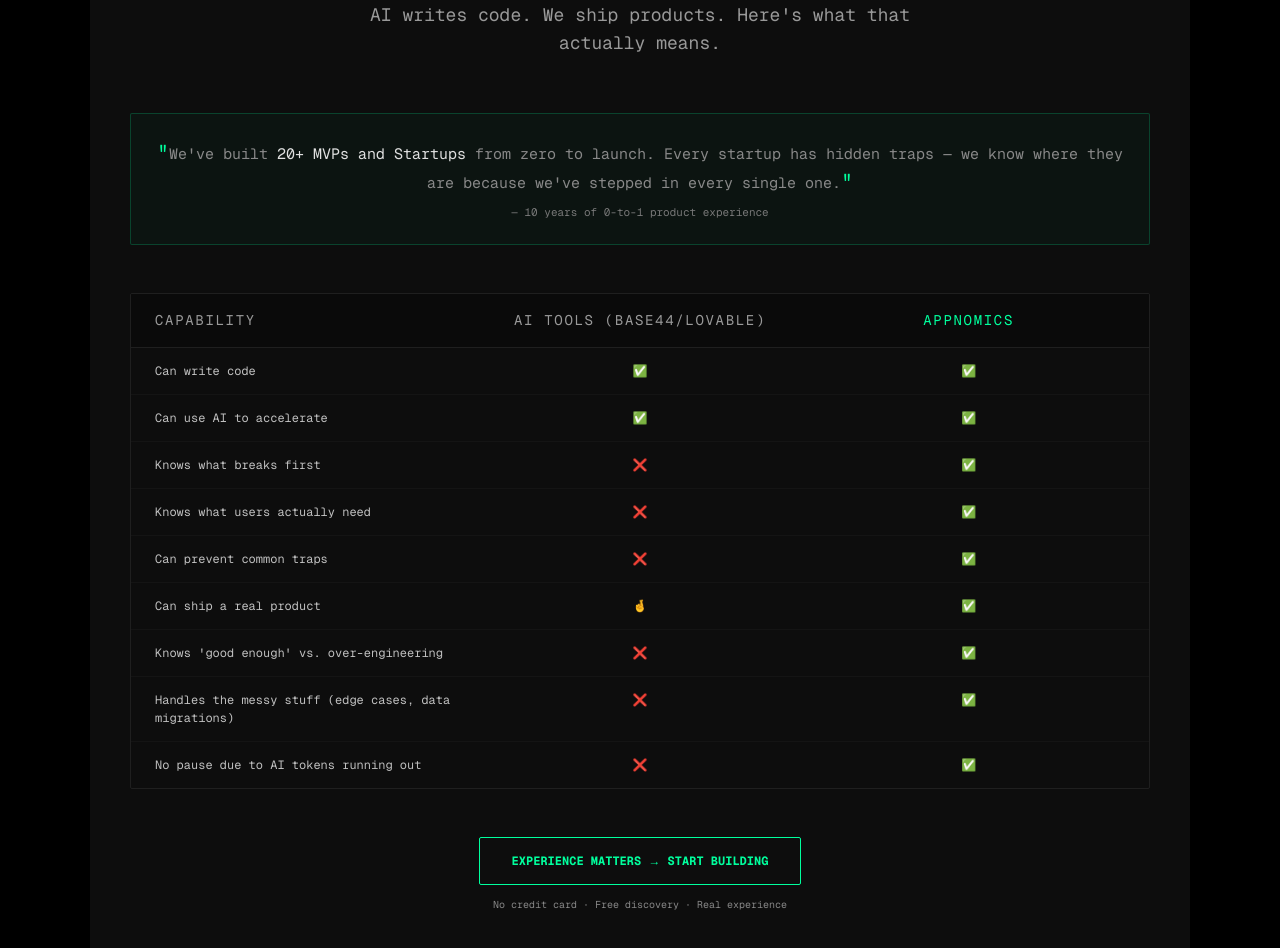
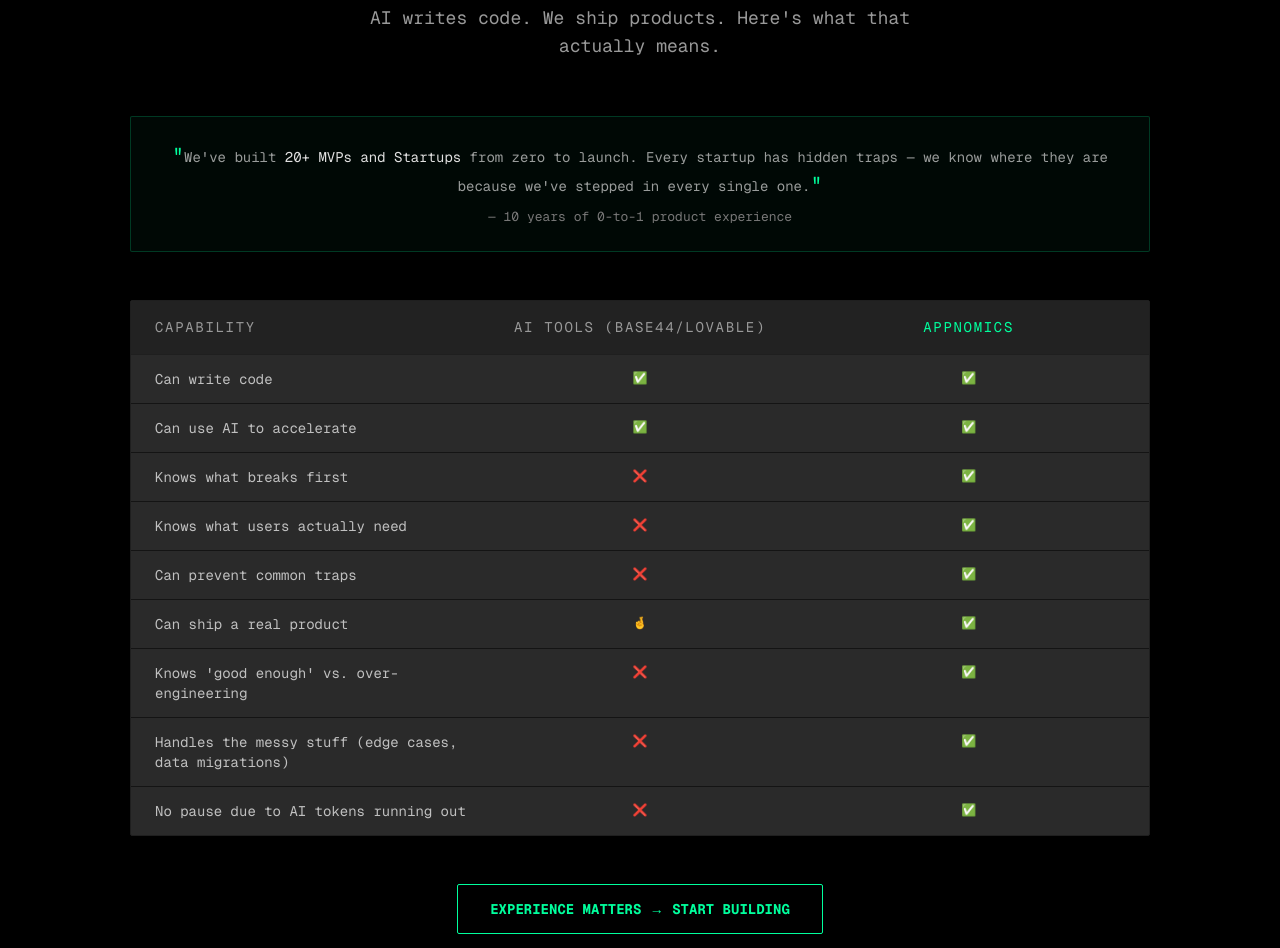
Before and after one commit to rup2701/appnomics-landing, a Next.js app: page / in a window 1280 px wide. Shown: the part 2340-3288 px from the top of the page. Built offline with nearby package versions, Linux system fonts and the light colour scheme.

Commit message:
feat: Enhance Why Appnomics section styles and update text sizes for better readability

```diff
--- a/app/globals.css
+++ b/app/globals.css
@@ -25,3 +25,10 @@
   font-family: Arial, Helvetica, sans-serif;
   overflow-x: clip;
 }
+
+
+
+@theme {
+  --text-sm: 0.875rem; /* Changes the font size for text-sm */
+  --text-sm--line-height: 1.25rem; /* Optional: Sets matching line height */
+}
--- a/components/sections/WhyUs.tsx
+++ b/components/sections/WhyUs.tsx
@@ -2,38 +2,38 @@
 
 export default function WhyAppnomicsSection() {
   return (
-    <section id='why-appnomics' className="py-24 border-t border-[#1a1a1a] bg-[#0d0d0d]">
+    <section id='why-appnomics' className="py-24 border-t border-[#1a1a1a] ">
       <div className="max-w-[1100px] mx-auto px-10">
         <SectionLabel centerAlign={true}>// WHY APPNOMICS</SectionLabel>
 
         <div className="text-center mb-14">
-          <h2 className="text-[clamp(24px,3vw,36px)] font-bold text-[#e0e0e0] mb-2 leading-[1.15] font-mono">
+          <h2 className="text-[clamp(24px,3vw,42px)] font-bold text-[#e0e0e0] mb-2 leading-[1.15] font-mono">
             Experience you can&apos;t prompt.
           </h2>
-          <p className="text-lg text-[#999] font-mono max-w-[600px] mx-auto">
+          <p className="text-lg text-[#fff9] font-mono max-w-[600px] mx-auto">
             AI writes code. We ship products. Here&apos;s what that actually means.
           </p>
         </div>
 
         {/* Hero quote */}
         <div className="border border-[#00ff9d33] rounded-[2px] p-6 bg-[#00ff9d08] mb-12">
-          <p className="text-[15px] text-[#888] font-mono leading-[1.8] text-center">
+          <p className="text-sm text-[#fff9] font-mono leading-[1.8] text-center">
             <span className="text-[#00ff9d] text-xl">"</span>
             We&apos;ve built <span className="text-[#e0e0e0]">20+ MVPs and Startups</span> from zero to launch.
             Every startup has hidden traps — we know where they are
             because we&apos;ve stepped in every single one.
             <span className="text-[#00ff9d] text-xl">"</span>
           </p>
-          <p className="text-[11px] text-[#777] font-mono text-center mt-2">
+          <p className="text-[13px] text-[#777] font-mono text-center mt-2">
             — 10 years of 0-to-1 product experience
           </p>
         </div>
 
         {/* Comparison Table */}
-        <div className="border border-[#1f1f1f] rounded-[2px] overflow-hidden">
+        <div className="border border-[#1f1f1f] rounded-[2px] overflow-hidden bg-[#2a2a2a]">
           {/* Header */}
-          <div className="grid grid-cols-3 gap-4 px-6 py-4 bg-[#0a0a0a] border-b border-[#1f1f1f]">
-            <div className="text-[14px] text-[#999] font-mono tracking-[0.12em] uppercase">
+          <div className="grid grid-cols-3 gap-4 px-6 py-4 bg-[#0a0a0a] border-b border-[#1f1f1f] bg-[#222]">
+            <div className="text-[14px] text-[#999] font-mono tracking-[0.12em] uppercase ">
               Capability
             </div>
             <div className="text-[14px] text-[#999] font-mono tracking-[0.12em] uppercase text-center">
@@ -98,7 +98,7 @@
                 i < 8 ? "border-b border-[#141414]" : ""
               } hover:bg-[#ffffff02] transition-colors`}
             >
-              <div className="text-[12px] text-[#c0c0c0] font-mono">
+              <div className="text-sm text-[#c0c0c0] font-mono">
                 {row.label}
               </div>
               <div
@@ -121,11 +121,11 @@
         <div className="mt-12 text-center">
           <a
             href="#intake"
-            className="inline-block px-8 py-3.5 border border-[#00ff9d] rounded-[2px] text-[12px] font-bold text-[#00ff9d] font-mono no-underline hover:bg-[#00ff9d] hover:text-[#0a0a0a] transition-all duration-200"
+            className="inline-block px-8 py-3.5 border border-[#00ff9d] rounded-[2px] text-sm font-bold text-[#00ff9d] font-mono no-underline hover:bg-[#00ff9d] hover:text-[#0a0a0a] transition-all duration-200"
           >
             EXPERIENCE MATTERS → START BUILDING
           </a>
-          <p className="text-[10px] text-[#888] font-mono mt-3">
+          <p className="text-[12px] text-[#888] font-mono mt-3">
             No credit card · Free discovery · Real experience
           </p>
         </div>
```
